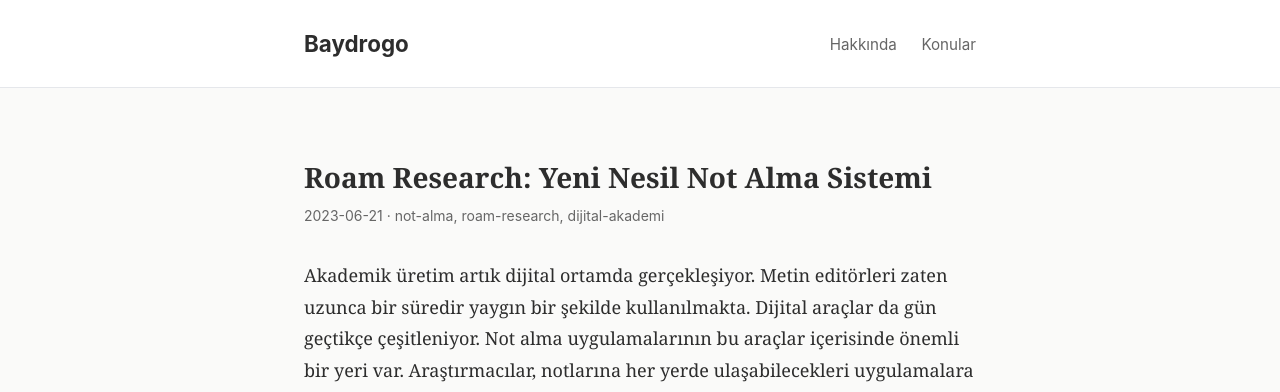
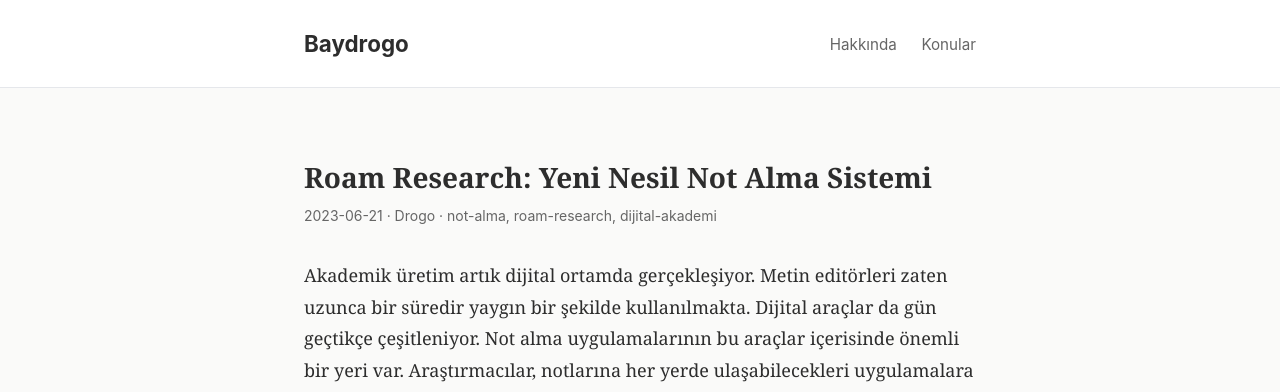
Before and after one commit to baydrogo/baydrogo, a Jekyll site: the page built from _posts/2023-06-21-roam-research-yeni-nesil-not-alma-sistemi.md, in a window 1280 px wide and 900 px high. Shown: the top 392 px of the window. Built offline with Jekyll 4.4.1, drawn with Linux system fonts in a browser that asks for light colours.

Commit message:
Update post.html

```diff
--- a/_layouts/post.html
+++ b/_layouts/post.html
@@ -5,7 +5,7 @@
 <article class="post">
   <header class="post-header">
     <h1>{{ page.title }}</h1>
-    <p class="post-meta">{{ page.date | date: "%Y-%m-%d" }}{% if page.tags.size > 0 %} &middot; {% for tag in page.tags %}<a href="{{ '/etiketler' | relative_url }}#{{ tag | slugify }}" class="tag-link-inline">{{ tag }}</a>{% unless forloop.last %}, {% endunless %}{% endfor %}{% endif %}</p>
+    <p class="post-meta">{{ page.date | date: "%Y-%m-%d" }} &middot; {{ page.author | default: site.author }}{% if page.tags.size > 0 %} &middot; {% for tag in page.tags %}<a href="{{ '/etiketler' | relative_url }}#{{ tag | slugify }}" class="tag-link-inline">{{ tag }}</a>{% unless forloop.last %}, {% endunless %}{% endfor %}{% endif %}</p>
   </header>
   <div class="post-content">
     {{ content }}
```
